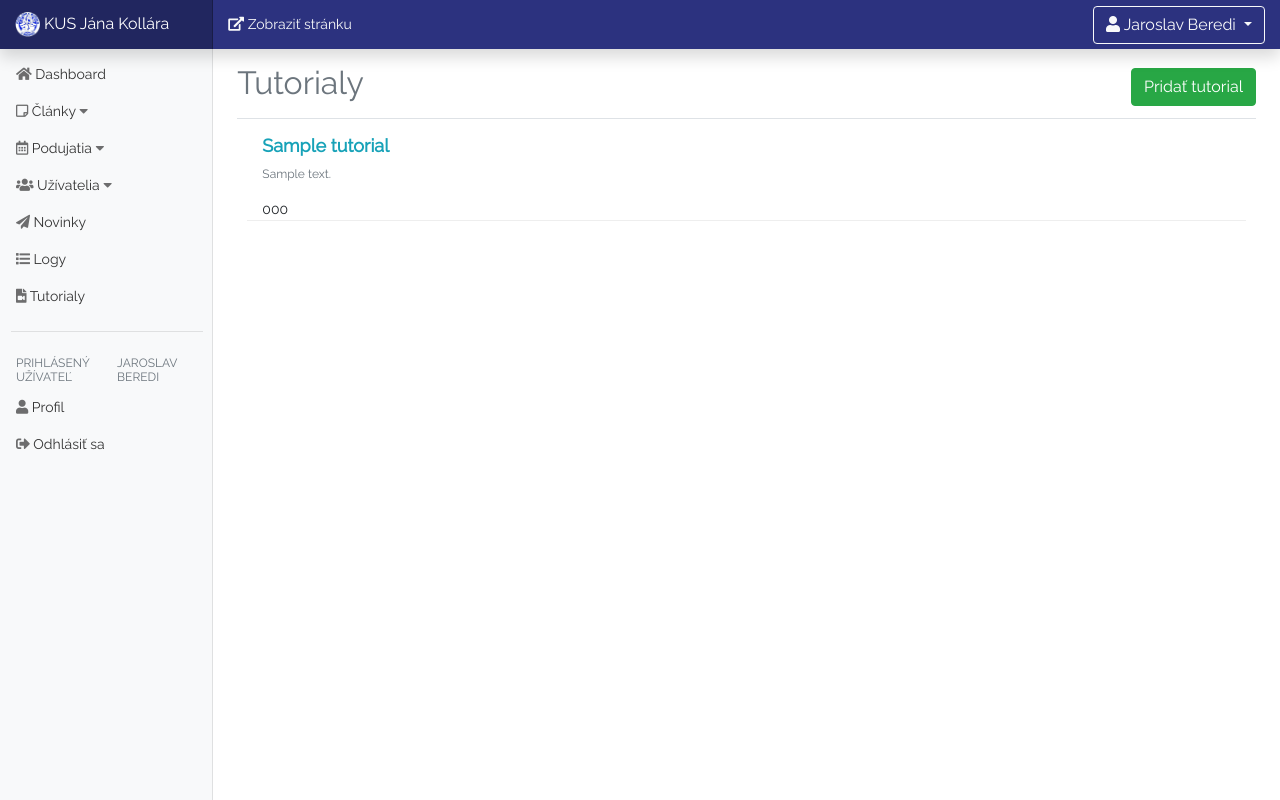
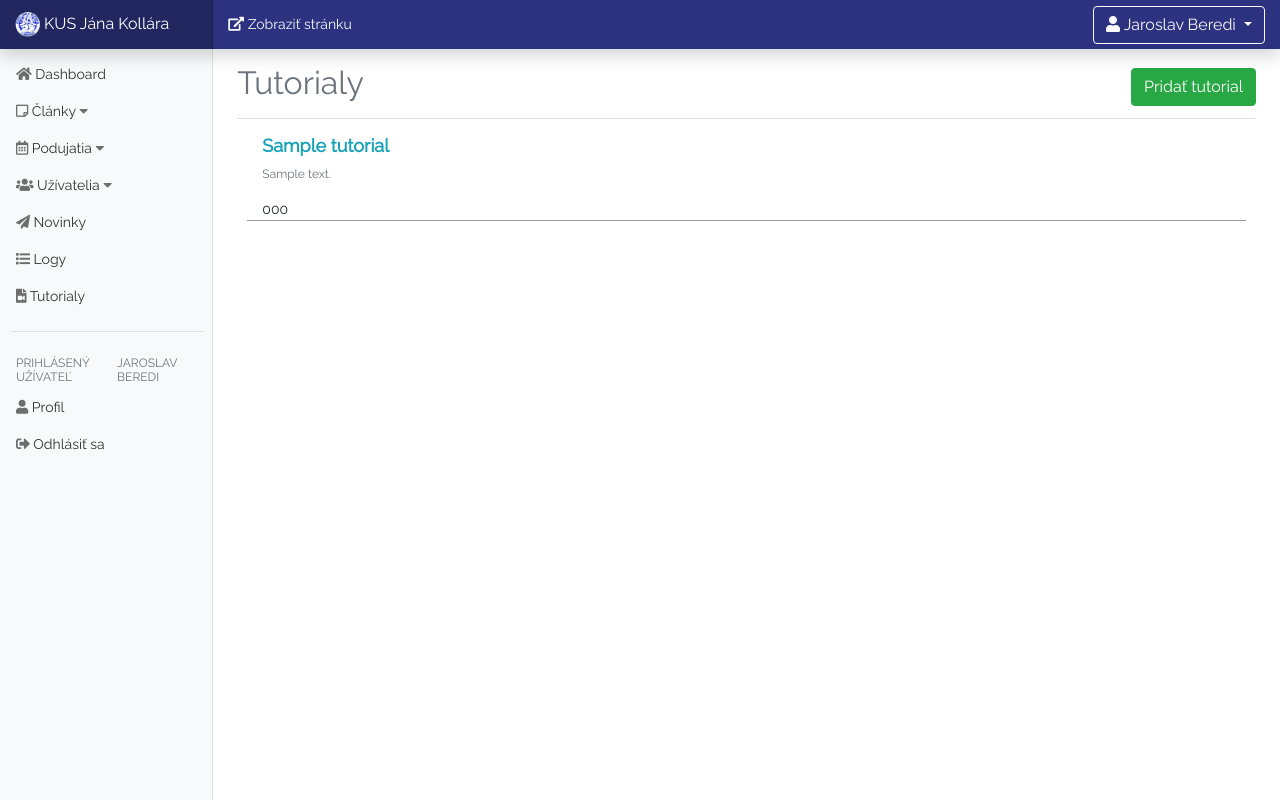
Before and after one commit to beredi/KUS-CMS, a PHP site: page /dashboard/tutorials.php in a window 1280 px wide. Run offline with PHP 8.4, Linux system fonts and the light colour scheme; a user stored in the database is signed in; tables that the repository leaves empty or names only in its code hold one stand-in row (values such as "Sample post"); some libraries are stand-ins or nearby versions.

Commit message:
tutorials.php

```diff
--- a/dashboard/tutorials.php
+++ b/dashboard/tutorials.php
@@ -61,7 +61,7 @@ if (!isset($_SESSION['user_role'])){
                                 $code = $row['code'];
                                 $title = $row['title'];
                                 $description = $row['description'];?>
-                                <div class="row" style="margin: 10px; border-bottom: 1px solid #eeeeee">
+                                <div class="row" style="margin: 10px; border-bottom: 1px solid #9d9d9d">
                                     <div class="col-sm-12">
                                         <h4 class="text-info font-weight-bold" style="font-size: 18px;"><?=$title?></h4>
                                     </div>
```
